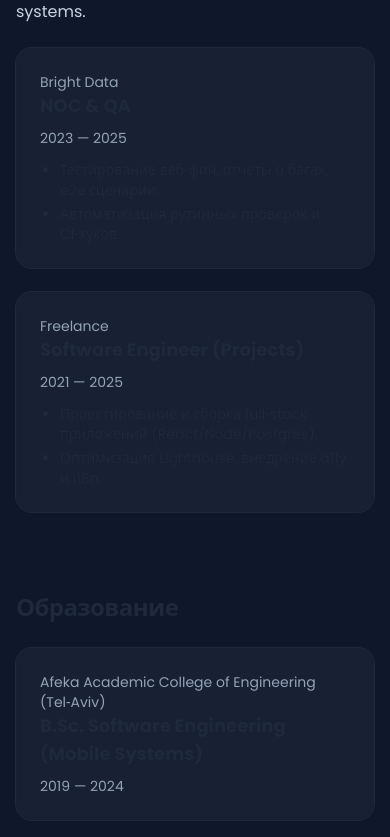
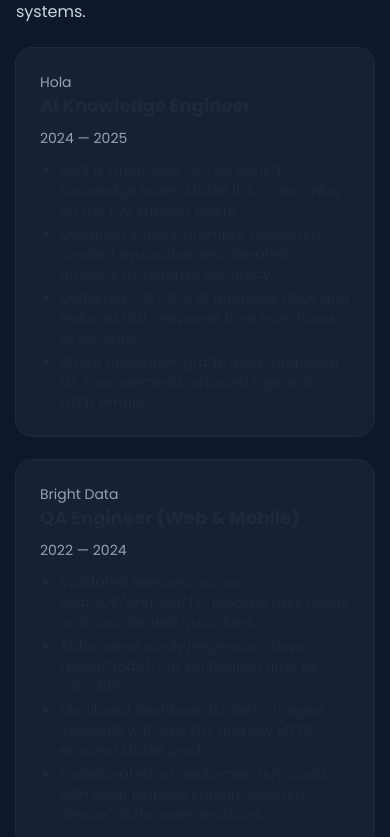
Before and after one commit to KristinaKolesnyk/portfolio-react, a React (Create React App) app: page / in a window 390 px wide. Shown: the part 1586-2423 px from the top of the page. Built offline with nearby package versions, Linux system fonts and the light colour scheme.

Commit message:
added education section

```diff
--- a/src/Portfolio.jsx
+++ b/src/Portfolio.jsx
@@ -1,4 +1,4 @@
-import React, { useEffect, useMemo, useState, useRef } from "react";
+import React, {useEffect, useMemo, useState, useRef} from "react";
 import {motion} from "framer-motion";
 import {
     Mail,
@@ -9,10 +9,7 @@ import {
     ArrowRight,
     Moon,
     Sun,
-    MapPin,
     Download,
-    Phone,
-    CalendarDays,
 } from "lucide-react";
 
 
@@ -21,7 +18,7 @@ const PROFILE = {
     name: "Kristina Kolesnyk",
     role: "Frontend Developer",
     summary:
-        "I build clean, accessible, fast UIs with React. I care about performance, a11y, and users experience.",
+        "Frontend developer focused on making technology simple and enjoyable. I build clean, responsive experiences with React and ship end-to-end features with Node and PostgreSQL — with strong attention to performance, accessibility, and clear communication.",
     location: "Toronto, ON, Canada",
     email: "kkristina.work@gmail.com",
     phone: "+1 (437) 430-9647",
@@ -35,35 +32,43 @@ const PROFILE = {
 
 
 const SKILLS = [
-    "React",
-    "JavaScript (ES202x)",
-    "TypeScript",
-    "HTML5",
-    "CSS3",
-    "TailwindCSS",
-    "Node.js",
-    "Express",
-    "REST APIs",
-    "PostgreSQL",
-    "Git & GitHub",
-    "Testing (Jest)",
-    "CI/CD (GitHub Actions)",
-    "Accessibility (WCAG)",
-    "Performance"
+    // Frontend
+    "React", "TypeScript", "JavaScript (ES6+)", "HTML5", "CSS3", "Tailwind CSS", "Sass/SCSS",
+    // Backend & APIs
+    "Node.js", "Express.js", "REST APIs", "WebSocket",
+    // Databases & ORM
+    "PostgreSQL", "MySQL", "Sequelize", "SQL",
+    // Tools & CI/CD
+    "Git", "GitHub", "GitHub Actions",
+    // Environments
+    "Linux (Ubuntu)", "macOS", "Windows",
+    // UX & Practices
+    "UX/UI principles", "Accessibility (WCAG basics)", "Performance optimization", "Code review", "Git Flow",
+    // Additional
+    "Java (fundamentals/OOP)",
 ];
 
 const SKILL_SHOWCASE = [
-    { title: "Front-End", caption: "60+ Hours Experience" },
-    { title: "Python", caption: "4 Years Experience" },
-    { title: "Machine Learning", caption: "120+ Hours Experience" },
+    {title: "Frontend", caption: "React, TypeScript, Tailwind, SCSS"},
+    {title: "Backend & APIs", caption: "Node, Express, REST, WebSocket"},
+    {title: "Databases & ORM", caption: "PostgreSQL, MySQL, Sequelize"},
 ];
-
 
 const PROJECTS = [
     {
+        title: "Ranker",
+        blurb:
+            "Full-stack web app to help users make decisions by ranking items in lists and head-to-head tournaments. Responsive React frontend with real-time updates and visual feedback; secure backend with REST API, auth, and PostgreSQL.",
+        tags: ["React", "Node", "Express", "PostgreSQL", "Auth"],
+        image:
+            "https://images.unsplash.com/photo-1519389950473-47ba0277781c?q=80&w=1200&auto=format&fit=crop",
+        demo: "#",
+        repo: "#",
+    },
+    {
         title: "PlanIt",
         blurb:
-            "Планирование поездок и списков с фильтрами, рейтингами и комментариями. React + Express + PostgreSQL.",
+            "Trip and list planning with filters, ratings, and comments. React + Express + PostgreSQL.",
         tags: ["React", "Express", "PostgreSQL", "Knex"],
         image:
             "https://images.unsplash.com/photo-1500530855697-b586d89ba3ee?q=80&w=1200&auto=format&fit=crop",
@@ -71,19 +76,9 @@ const PROJECTS = [
         repo: "#",
     },
     {
-        title: "Ranker",
-        blurb:
-            "Геймифицированные турниры для принятия решений: сравнивай, ранжируй, выбирай.",
-        tags: ["React", "Vite", "Zustand"],
-        image:
-            "https://images.unsplash.com/photo-1519389950473-47ba0277781c?q=80&w=1200&auto=format&fit=crop",
-        demo: "#",
-        repo: "#",
-    },
-    {
         title: "BrightBrowser Docs",
         blurb:
-            "Техническая документация с geek‑тоном: MDX, поиск, версии, примеры кода.",
+            "Technical documentation site: MDX content, search, versioning, and code samples.",
         tags: ["Docs", "MDX", "Search"],
         image:
             "https://images.unsplash.com/photo-1526378722484-bd91ca387e72?q=80&w=1200&auto=format&fit=crop",
@@ -92,32 +87,41 @@ const PROJECTS = [
     },
 ];
 
+
 const EXPERIENCE = [
     {
-        role: "NOC & QA",
-        company: "Bright Data",
-        period: "2023 — 2025",
+        role: "AI Knowledge Engineer",
+        company: "Hola",
+        period: "2024 — 2025",
         points: [
-            "Тестирование веб‑фич, отчёты о багах, e2e сценарии.",
-            "Автоматизация рутинных проверок и CI‑хуков.",
+            "Built a structured, Git-versioned knowledge base (stable IDs, cross-links) for the LLM support agent.",
+            "Designed intents, prompts, guardrails; created evaluation sets; iterated answers to increase accuracy.",
+            "Deflected ~28–35% of repetitive FAQs and reduced first-response time from hours to seconds.",
+            "Wrote developer-grade docs; proposed UX improvements; shipped Figma-to-HTML emails.",
         ],
     },
     {
-        role: "Software Engineer (Projects)",
-        company: "Freelance",
-        period: "2021 — 2025",
+        role: "QA Engineer (Web & Mobile)",
+        company: "Bright Data",
+        period: "2022 — 2024",
         points: [
-            "Проектирование и сборка full‑stack приложений (React/Node/Postgres).",
-            "Оптимизация Lighthouse, внедрение a11y и i18n.",
+            "Validated releases across web/iOS/Android/TV; blocked risky builds and coordinated quick fixes.",
+            "Automated sanity/regression steps (Bash/Node); cut verification time by ~30–40%.",
+            "Monitored dashboards/alerts; triaged incidents with fast FRT and low MTTD; ensured stable prod.",
+            "Collaborated on deployments/rollouts with clear rollback criteria; covered device/OS/browser matrices.",
         ],
     },
 ];
 
+
 const EDUCATION = [
     {
-        place: "Afeka Academic College of Engineering (Tel‑Aviv)",
-        program: "B.Sc. Software Engineering (Mobile Systems)",
-        period: "2019 — 2024",
+        place: "Afeka Tel-Aviv Academic College of Engineering",
+        program: "BSc in Software Engineering",
+    },
+    {
+        place: "Zero To Mastery Academy",
+        program: "Web Developer Certification — Full-Stack Web Development",
     },
 ];
 
@@ -196,7 +200,7 @@ function Card({className = "", children}) {
     );
 }
 
-function HeadlineDivider({ text }) {
+function HeadlineDivider({text}) {
     return (
         <div className="mb-6 flex items-center gap-6">
             <h2 className="lowercase font-extrabold text-brand text-[48px] sm:text-[60px] lg:text-[75px]">
@@ -258,7 +262,7 @@ function GhostButton({children, onClick, Icon = ArrowRight}) {
 // =============== MAIN ===============
 export default function Portfolio() {
     const [dark, setDark] = useState(true);
-    const sections = useMemo(() => ["home", "about", "work", "projects", "skills", "contact"], []);
+    const sections = useMemo(() => ["home", "about", "work", "projects", "skills", "education", "contact"], []);
 
     const active = useActiveSection(sections);
 
@@ -277,13 +281,7 @@ export default function Portfolio() {
 
             {/* ABOUT */}
             <Section id="about">
-                <div className="mb-6 flex items-center gap-6">
-                    <h2 className="lowercase font-extrabold text-brand text-[48px] sm:text-[60px] lg:text-[75px]">
-                        about
-                    </h2>
-                    <div className="h-px flex-1 bg-white/20"></div>
-                </div>
-
+                <HeadlineDivider text="about"/>
                 <Card>
                     <p className="text-slate-300">
                         I’m a frontend engineer focusing on React, clean UI, accessibility, and performance.
@@ -294,7 +292,7 @@ export default function Portfolio() {
 
             {/* WORK */}
             <Section id="work">
-                <HeadlineDivider text="work" />
+                <HeadlineDivider text="work"/>
                 {/* Можно краткое описание как в макете */}
                 <p className="max-w-3xl text-slate-300 mb-6">
                     I build, ship, and maintain production UIs with React — with a strong focus on performance,
@@ -302,29 +300,49 @@ export default function Portfolio() {
                 </p>
 
                 {/* Используем существующий список опыта */}
-                <Experience />
+                <Experience/>
             </Section>
 
             {/* PROJECTS */}
             <Section id="projects">
-                <HeadlineDivider text="projects" />
-                <ProjectsCarousel />
+                <HeadlineDivider text="projects"/>
+                <ProjectsCarousel/>
             </Section>
 
             {/* SKILLS */}
             <Section id="skills">
-                <HeadlineDivider text="skills" />
-                <SkillsShowcase />
+                <HeadlineDivider text="skills"/>
+                <SkillsList/>
+            </Section>
+
+            {/* EDUCATION */}
+            <Section id="education">
+                <HeadlineDivider text="education"/>
+                <div className="space-y-4">
+                    {EDUCATION.map((ed) => (
+                        <Card key={ed.place}>
+                            <div className="flex flex-col gap-2 sm:flex-row sm:items-start sm:justify-between">
+                                <div>
+                                    <div className="text-sm text-slate-500 dark:text-slate-400">{ed.place}</div>
+                                    <div className="text-lg font-semibold">{ed.program}</div>
+                                </div>
+                                {ed.period && (
+                                    <div className="text-sm text-slate-500 dark:text-slate-400">{ed.period}</div>
+                                )}
+                            </div>
+                        </Card>
+                    ))}
+                </div>
             </Section>
 
             {/* CONTACT */}
             <Section id="contact">
-                <HeadlineDivider text="contact me" />
+                <HeadlineDivider text="contact me"/>
                 <p className="max-w-3xl text-slate-300 mb-8">
-                    I would love to hear about your project and how I can help. Please fill in
-                    the form, and I’ll get back to you as soon as possible.
+                    I would love to hear about your project and how I can help. Feel free to reach out —
+                    I’ll get back to you as soon as possible.
                 </p>
-                <Contact />
+                <Contact/>
             </Section>
 
             <Footer/>
@@ -332,15 +350,16 @@ export default function Portfolio() {
     );
 }
 
-function Navbar({ active, onJump, dark, setDark }) {
+function Navbar({active, onJump, dark, setDark}) {
     const [open, setOpen] = useState(false);
     const links = [
-        { id: "home", label: "Home" },
-        { id: "about", label: "About" },
-        { id: "work", label: "Work" },
-        { id: "projects", label: "Projects" },
-        { id: "skills", label: "Skills" },
-        { id: "contact", label: "Contact" },
+        {id: "home", label: "Home"},
+        {id: "about", label: "About"},
+        {id: "work", label: "Work"},
+        {id: "projects", label: "Projects"},
+        {id: "skills", label: "Skills"},
+        {id: "education", label: "Education"},
+        {id: "contact", label: "Contact"},
     ];
 
     return (
@@ -357,7 +376,7 @@ function Navbar({ active, onJump, dark, setDark }) {
                             key={l.id}
                             onClick={() => onJump(l.id)}
                             className={cx(
-                                "text-[27px] font-medium tracking-normal px-1 transition-colors cursor-pointer",
+                                "text-[15px] font-medium tracking-normal px-1 transition-colors cursor-pointer",
                                 active === l.id ? "text-brand" : "text-white/90 hover:text-white"
                             )}
                             aria-current={active === l.id ? "page" : undefined}
@@ -377,7 +396,7 @@ function Navbar({ active, onJump, dark, setDark }) {
                         className="inline-flex h-9 w-9 items-center justify-center rounded-full hover:bg-white/10"
                         title="LinkedIn"
                     >
-                        <Linkedin className="h-5 w-5" />
+                        <Linkedin className="h-5 w-5"/>
                     </a>
                     <a
                         href={PROFILE.socials.github}
@@ -387,7 +406,7 @@ function Navbar({ active, onJump, dark, setDark }) {
                         className="inline-flex h-9 w-9 items-center justify-center rounded-full hover:bg-white/10"
                         title="GitHub"
                     >
-                        <Github className="h-5 w-5" />
+                        <Github className="h-5 w-5"/>
                     </a>
                     <button
                         aria-label="Toggle theme"
@@ -395,7 +414,7 @@ function Navbar({ active, onJump, dark, setDark }) {
                         onClick={() => setDark((d) => !d)}
                         title={dark ? "Switch to light theme" : "Switch to dark theme"}
                     >
-                        {dark ? <Sun className="h-5 w-5" /> : <Moon className="h-5 w-5" />}
+                        {dark ? <Sun className="h-5 w-5"/> : <Moon className="h-5 w-5"/>}
                     </button>
                 </div>
 
@@ -405,7 +424,7 @@ function Navbar({ active, onJump, dark, setDark }) {
                     onClick={() => setOpen((o) => !o)}
                     aria-label="Toggle menu"
                 >
-                    <ArrowRight className={cx("h-5 w-5 transition", open && "rotate-90")} />
+                    <ArrowRight className={cx("h-5 w-5 transition", open && "rotate-90")}/>
                 </button>
             </div>
 
@@ -436,7 +455,7 @@ function Navbar({ active, onJump, dark, setDark }) {
                 className="inline-flex h-9 w-9 items-center justify-center rounded-full hover:bg-white/10"
                 title="LinkedIn"
             >
-              <Linkedin className="h-5 w-5" />
+              <Linkedin className="h-5 w-5"/>
             </a>
             <a
                 href={PROFILE.socials.github}
@@ -446,14 +465,14 @@ function Navbar({ active, onJump, dark, setDark }) {
                 className="inline-flex h-9 w-9 items-center justify-center rounded-full hover:bg-white/10"
                 title="GitHub"
             >
-              <Github className="h-5 w-5" />
+              <Github className="h-5 w-5"/>
             </a>
             <button
                 aria-label="Toggle theme"
                 className="rounded-full p-2 hover:bg-white/10"
                 onClick={() => setDark((d) => !d)}
             >
-              {dark ? <Sun className="h-5 w-5" /> : <Moon className="h-5 w-5" />}
+              {dark ? <Sun className="h-5 w-5"/> : <Moon className="h-5 w-5"/>}
             </button>
           </span>
                 </div>
@@ -504,34 +523,6 @@ function Hero() {
     );
 }
 
-function ProjectsGrid() {
-    return (
-        <div className="grid gap-6 sm:grid-cols-2 lg:grid-cols-3">
-            {PROJECTS.map((p) => (
-                <Card key={p.title}>
-                    <div className="space-y-3">
-                        <div className="overflow-hidden rounded-xl">
-                            <img src={p.image} alt={p.title} className="aspect-[16/10] w-full object-cover"/>
-                        </div>
-                        <div className="space-y-1">
-                            <h3 className="text-lg font-semibold">{p.title}</h3>
-                            <p className="text-sm text-slate-600 dark:text-slate-300">{p.blurb}</p>
-                        </div>
-                        <div className="flex flex-wrap gap-2">
-                            {p.tags.map((t) => (
-                                <Badge key={t}>{t}</Badge>
-                            ))}
-                        </div>
-                        <div className="flex items-center gap-3 pt-1">
-                            <LinkGhost href={p.demo}>Демо</LinkGhost>
-                            <LinkGhost href={p.repo} icon={Github}>Код</LinkGhost>
-                        </div>
-                    </div>
-                </Card>
-            ))}
-        </div>
-    );
-}
 
 function SkillsList() {
     return (
@@ -581,26 +572,9 @@ function Experience() {
                     </ul>
                 </Card>
             ))}
-
-            <Section title="Образование">
-                <div className="space-y-4">
-                    {EDUCATION.map((ed) => (
-                        <Card key={ed.place}>
-                            <div className="flex flex-col gap-2 sm:flex-row sm:items-start sm:justify-between">
-                                <div>
-                                    <div className="text-sm text-slate-500 dark:text-slate-400">{ed.place}</div>
-                                    <div className="text-lg font-semibold">{ed.program}</div>
-                                </div>
-                                <div className="text-sm text-slate-500 dark:text-slate-400">{ed.period}</div>
-                            </div>
-                        </Card>
-                    ))}
-                </div>
-            </Section>
         </div>
     );
 }
-
 
 function ProjectsCarousel() {
     const scrollerRef = useRef(null);
@@ -610,7 +584,7 @@ function ProjectsCarousel() {
         if (!node) return;
         const card = node.querySelector("[data-card]");
         const step = card ? card.clientWidth + 24 : node.clientWidth * 0.9; // 24 = gap-6
-        node.scrollBy({ left: (dir === "next" ? 1 : -1) * step, behavior: "smooth" });
+        node.scrollBy({left: (dir === "next" ? 1 : -1) * step, behavior: "smooth"});
     };
 
     return (
@@ -634,7 +608,7 @@ function ProjectsCarousel() {
                         <Card className="p-0 overflow-hidden bg-slate-800/60">
                             {/* Прямоугольный превью-блок как в макете */}
                             <div className="aspect-[16/9] w-full overflow-hidden">
-                                <img src={p.image} alt={p.title} className="h-full w-full object-cover" />
+                                <img src={p.image} alt={p.title} className="h-full w-full object-cover"/>
                             </div>
 
                             <div className="p-5 space-y-2">
@@ -664,7 +638,7 @@ function ProjectsCarousel() {
                    h-10 w-10 rounded-full bg-slate-900/70 border border-white/10 backdrop-blur
                    hover:bg-slate-900/90"
             >
-                <ArrowRight className="h-5 w-5 -rotate-180" />
+                <ArrowRight className="h-5 w-5 -rotate-180"/>
             </button>
             <button
                 type="button"
@@ -674,7 +648,7 @@ function ProjectsCarousel() {
                    h-10 w-10 rounded-full bg-slate-900/70 border border-white/10 backdrop-blur
                    hover:bg-slate-900/90"
             >
-                <ArrowRight className="h-5 w-5" />
+                <ArrowRight className="h-5 w-5"/>
             </button>
         </div>
     );
@@ -709,7 +683,7 @@ function Contact() {
                             className="inline-flex items-center gap-2 hover:underline"
                             href={`mailto:${email}`}
                         >
-                            <Mail className="h-4 w-4" /> {email}
+                            <Mail className="h-4 w-4"/> {email}
                         </a>
 
                         <a
@@ -718,7 +692,7 @@ function Contact() {
                             target="_blank"
                             rel="noreferrer"
                         >
-                            <Linkedin className="h-4 w-4" /> LinkedIn
+                            <Linkedin className="h-4 w-4"/> LinkedIn
                         </a>
 
                         <a
@@ -727,7 +701,7 @@ function Contact() {
                             target="_blank"
                             rel="noreferrer"
                         >
-                            <Github className="h-4 w-4" /> GitHub
+                            <Github className="h-4 w-4"/> GitHub
                         </a>
                     </div>
 
@@ -751,19 +725,6 @@ function Contact() {
             </Card>
 
         </div>
-    );
-}
-
-function Social({icon: Icon, href, label}) {
-    return (
-        <a
-            href={href}
-            target="_blank"
-            rel="noreferrer"
-            className="inline-flex items-center gap-2 rounded-full border border-slate-300 dark:border-slate-700 px-3 py-1.5 text-sm hover:bg-slate-100/60 dark:hover:bg-slate-800"
-        >
-            <Icon className="h-4 w-4"/> {label}
-        </a>
     );
 }
 
```
